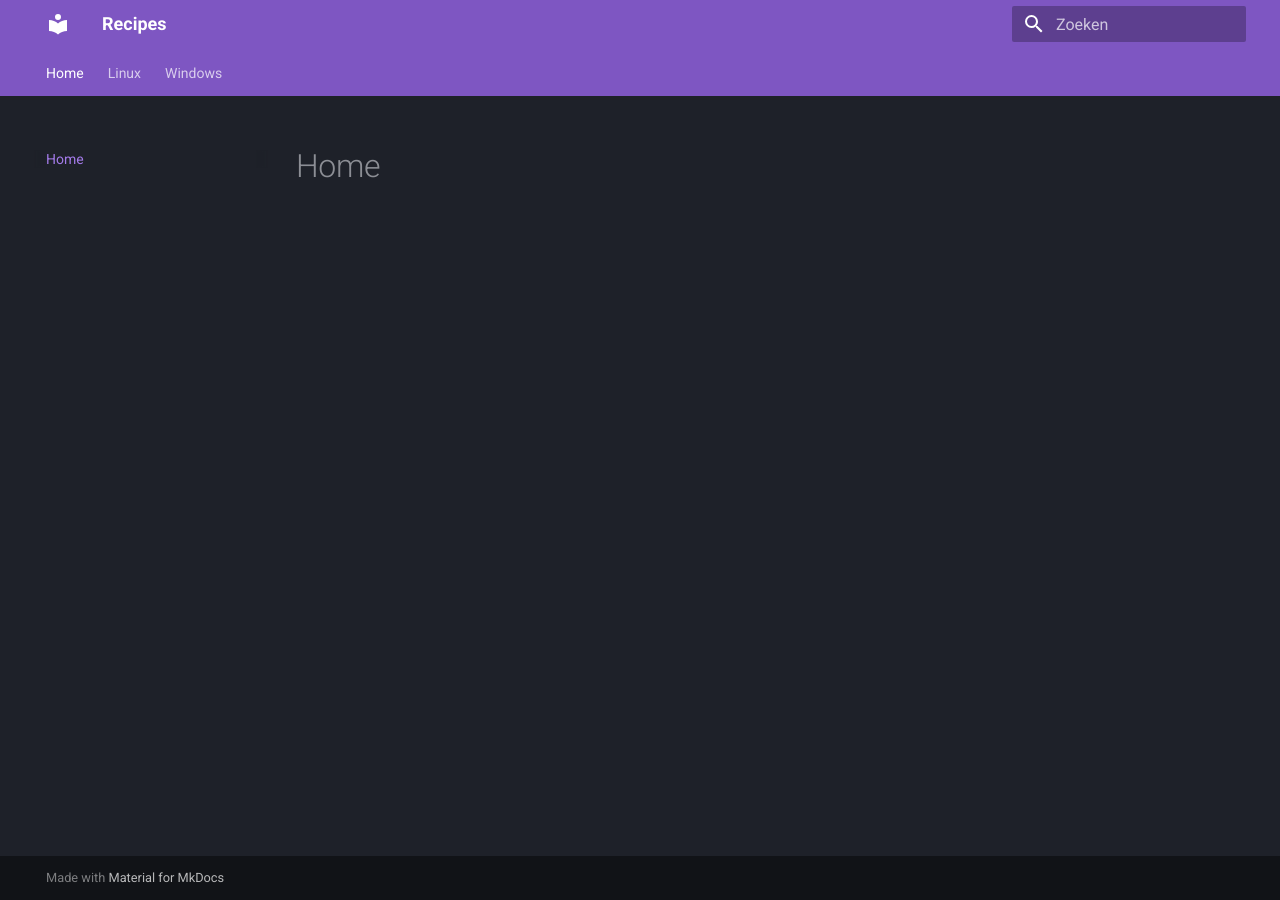
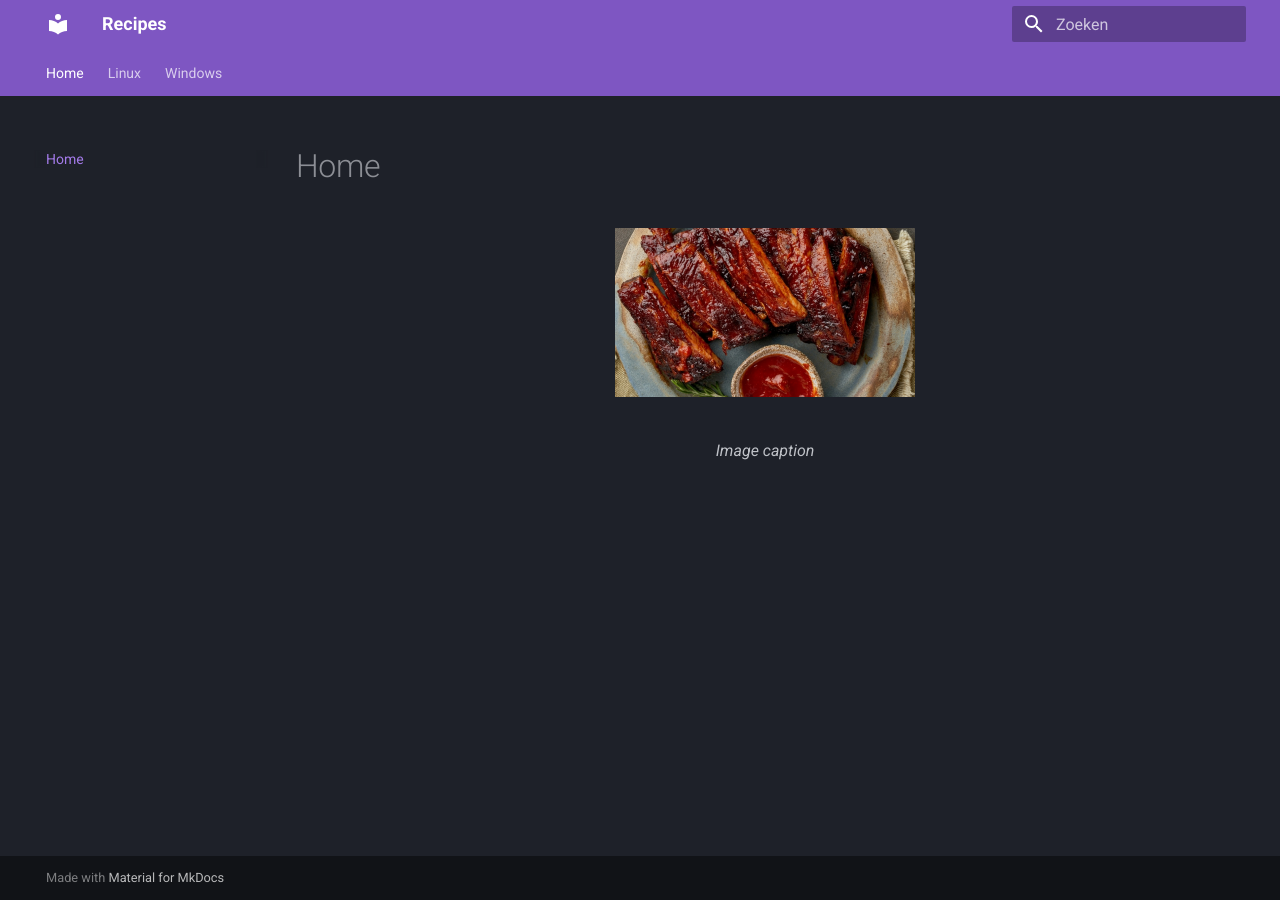
Before and after one commit to RoyalMusicBeats/recipes, an MkDocs documentation site: the page built from docs/index.md, in a window 1280 px wide. Built offline with MkDocs 1.6.1 and Material for MkDocs 9.7.7, drawn with Linux system fonts in a browser that asks for light colours.

```diff
--- a/docs/index.md
+++ b/docs/index.md
@@ -1 +1,6 @@
 # Home
+
+<figure markdown="span">
+  ![Image title](./test.jpg){ width="300" }
+  <figcaption>Image caption</figcaption>
+</figure>
```
Also changed, not shown: docs/test.jpg (added).
